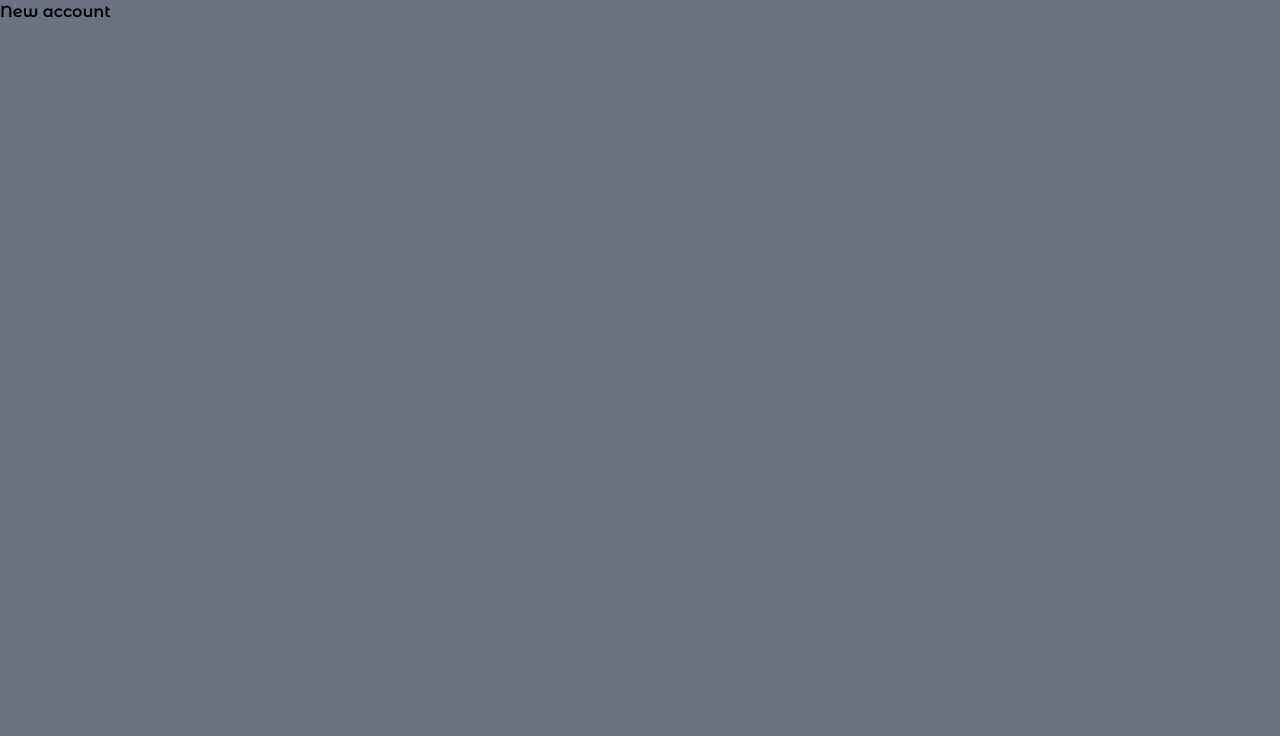
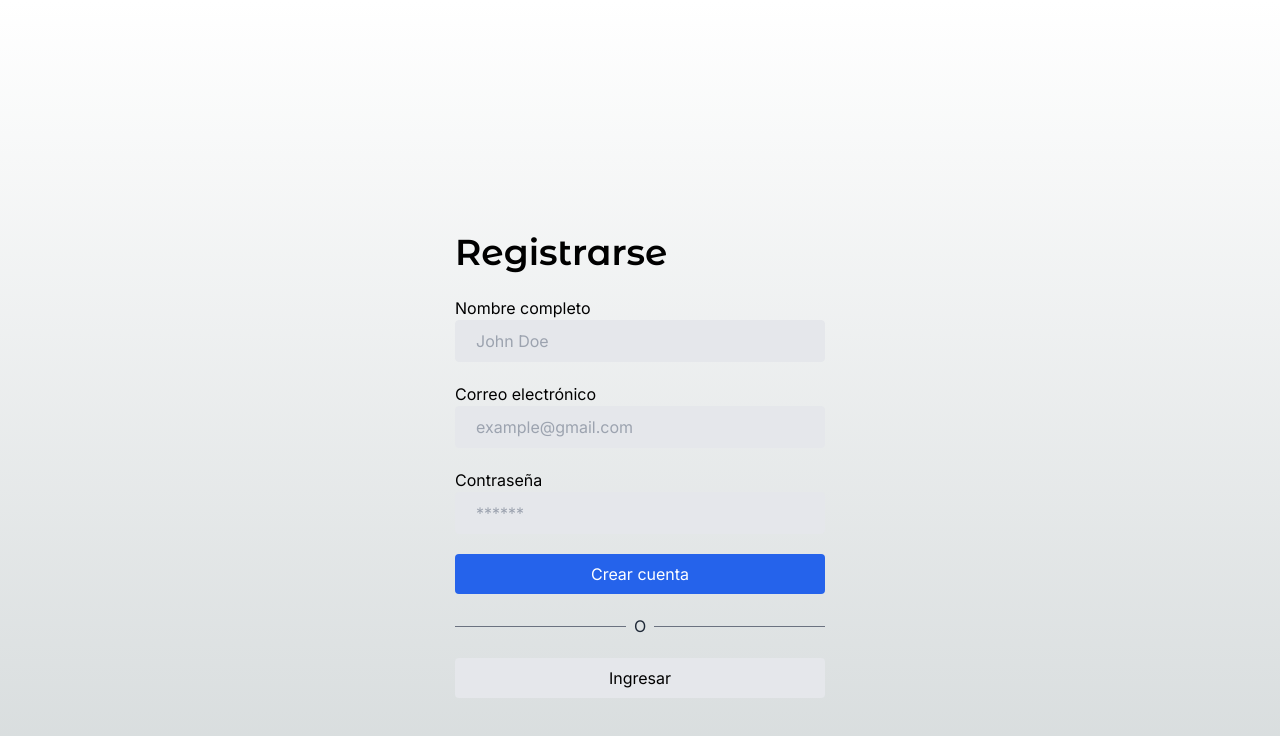
Before and after one commit to alex-arraga/next-teslo-shop, a Next.js app: page /auth/new-account in a window 1280 px wide. Shown: the top 736 px of the page. Built offline with nearby package versions, Linux system fonts and the light colour scheme.

Commit message:
Login and Register pages Design

```diff
--- a/src/app/auth/layout.tsx
+++ b/src/app/auth/layout.tsx
@@ -5,8 +5,10 @@ export default function AuthLayout({
   children: React.ReactNode;
 }) {
   return (
-    <main className="min-h-screen bg-gray-500">
-      {children}
+    <main className="flex justify-center">
+      <div className="w-full sm:w-[450px] px-10">
+        {children}
+      </div>
     </main>
   );
 }
--- a/src/app/auth/login/page.tsx
+++ b/src/app/auth/login/page.tsx
@@ -1,9 +1,51 @@
-import { titleFont } from "@/config/fonts";
+import Link from 'next/link';
+import { Title } from '@/components';
 
-export default function() {
+
+export default function LoginPage() {
   return (
-    <div>
-      <h1 className={`${titleFont.className} font-bold`}>Login</h1>
+    <div className="flex flex-col min-h-screen pt-32 sm:pt-52">
+      <Title
+        title='Ingresar'
+      />
+
+      <div className="flex flex-col">
+
+        <label htmlFor="email">Correo electrónico</label>
+        <input
+          className="px-5 py-2 border bg-gray-200 rounded mb-5"
+          type="email"
+          placeholder='example@gmail.com'
+        />
+
+
+        <label htmlFor="email">Contraseña</label>
+        <input
+          className="px-5 py-2 border bg-gray-200 rounded mb-5"
+          type="password"
+          placeholder='******'
+        />
+
+        <button
+          className="btn-primary">
+          Ingresar
+        </button>
+
+
+        {/* divisor line */}
+        <div className="flex items-center my-5">
+          <div className="flex-1 border-t border-gray-500"></div>
+          <div className="px-2 text-gray-800">O</div>
+          <div className="flex-1 border-t border-gray-500"></div>
+        </div>
+
+        <Link
+          href="/auth/new-account"
+          className="btn-secondary text-center">
+          Crear una nueva cuenta
+        </Link>
+
+      </div>
     </div>
   );
 }
--- a/src/app/auth/new-account/page.tsx
+++ b/src/app/auth/new-account/page.tsx
@@ -1,9 +1,59 @@
-import { titleFont } from "@/config/fonts";
+import Link from 'next/link';
+import { Title } from '@/components';
 
-export default function() {
+
+export default function NewAccountPage() {
   return (
-    <div>
-      <h1 className={`${titleFont.className} font-bold`}>New account</h1>
+    <div className="flex flex-col min-h-screen pt-32 sm:pt-52">
+      <Title
+        title='Registrarse'
+      />
+
+      <div className="flex flex-col">
+
+        <label htmlFor="email">Nombre completo</label>
+        <input
+          className="px-5 py-2 border bg-gray-200 rounded mb-5"
+          type="text"
+          placeholder='John Doe'
+        />
+
+
+        <label htmlFor="email">Correo electrónico</label>
+        <input
+          className="px-5 py-2 border bg-gray-200 rounded mb-5"
+          type="email"
+          placeholder='example@gmail.com'
+        />
+
+
+        <label htmlFor="email">Contraseña</label>
+        <input
+          className="px-5 py-2 border bg-gray-200 rounded mb-5"
+          type="password"
+          placeholder='******'
+        />
+
+        <button
+          className="btn-primary">
+          Crear cuenta
+        </button>
+
+
+        {/* divisor line */}
+        <div className="flex items-center my-5">
+          <div className="flex-1 border-t border-gray-500"></div>
+          <div className="px-2 text-gray-800">O</div>
+          <div className="flex-1 border-t border-gray-500"></div>
+        </div>
+
+        <Link
+          href="/auth/login"
+          className="btn-secondary text-center">
+          Ingresar
+        </Link>
+
+      </div>
     </div>
   );
 }
```
